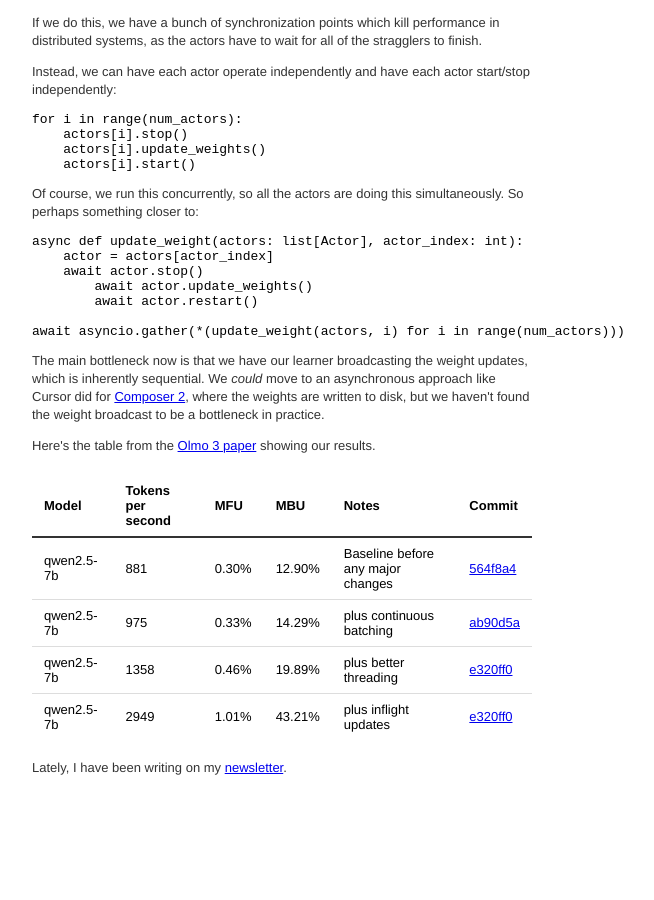
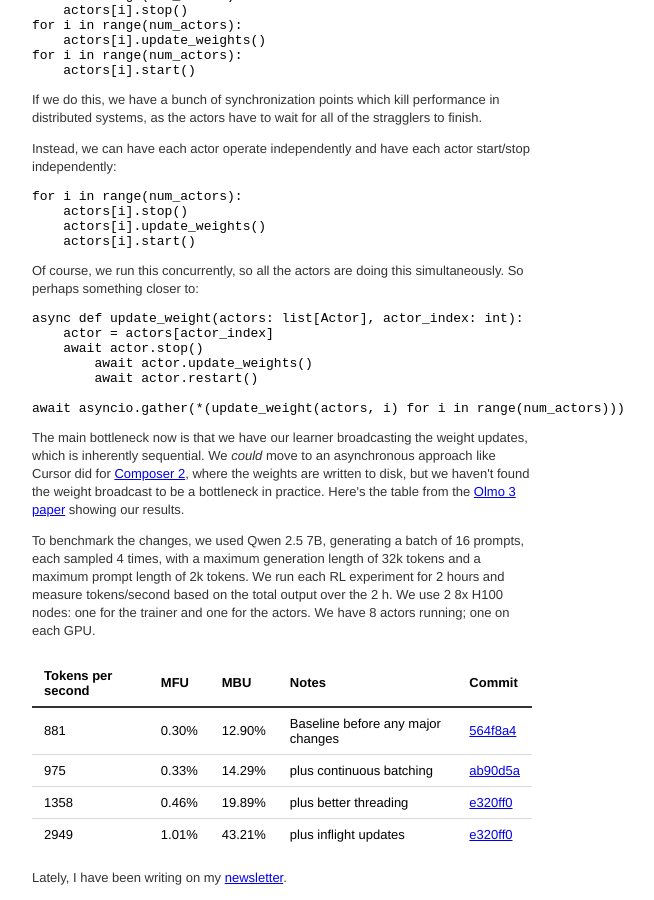
Before and after one commit to finbarrtimbers/finbarrtimbers.github.io, a Jekyll site: the page built from _posts/2026-04-03-making-rl-fast.md, in a window 1280 px wide and 900 px high, scrolled down 2380 px. Shown: the whole window, without its empty margins (196-850 px from the left). Built offline with Jekyll 4.4.1, drawn with Linux system fonts in a browser that asks for light colours; before the commit the page ends 3170 px from its top, so only the background shows below that.

Commit message:
updated article

````diff
--- a/_posts/2026-04-03-making-rl-fast.md
+++ b/_posts/2026-04-03-making-rl-fast.md
@@ -36,7 +36,7 @@ follow the naive approach, you'll waste `(max_sequence_length - mean_sequence_le
 your compute. On Olmo 3, we had an average generation length of 14k, and a maximum of 32k, so we would have
 wasted 54\% of our compute with static batching. See the diagram for an illustrated example.
 
-<img src="/static/images/continuous-batching.png" alt="Continuous batching vs static batching" style="width: 66%;">
+<img src="/static/images/continuous-batching.png" alt="Continuous batching vs static batching" style="width: 78%;">
 
 
 Instead, to optimally use your GPUs, you should be streaming examples in and out of your GPUs as previous completions
@@ -125,13 +125,13 @@ async def update_weight(actors: list[Actor], actor_index: int):
 await asyncio.gather(*(update_weight(actors, i) for i in range(num_actors)))
 ```
 
-The main bottleneck now is that we have our learner broadcasting the weight updates, which is inherently sequential. We *could* move to an asynchronous approach like Cursor did for [Composer 2](https://arxiv.org/abs/2603.24477), where the weights are written to disk, but we haven't found the weight broadcast to be a bottleneck in practice.
+The main bottleneck now is that we have our learner broadcasting the weight updates, which is inherently sequential. We *could* move to an asynchronous approach like Cursor did for [Composer 2](https://arxiv.org/abs/2603.24477), where the weights are written to disk, but we haven't found the weight broadcast to be a bottleneck in practice. Here's the table from the [Olmo 3 paper](https://arxiv.org/abs/2512.13961) showing our results.
 
-Here's the table from the [Olmo 3 paper](https://arxiv.org/abs/2512.13961) showing our results.
+To benchmark the changes, we used Qwen 2.5 7B, generating a batch of 16 prompts, each sampled 4 times, with a maximum generation length of 32k tokens and a maximum prompt length of 2k tokens. We run each RL experiment for 2 hours and measure tokens/second based on the total output over the 2 h. We use 2 8x H100 nodes: one for the trainer and one for the actors. We have 8 actors running; one on each GPU.
 
-| Model      | Tokens per second | MFU   | MBU    | Notes                             | Commit                                                                                                        |
-|------------|-------------------|-------|--------|-----------------------------------|---------------------------------------------------------------------------------------------------------------|
-| qwen2.5-7b |               881 | 0.30% | 12.90% | Baseline before any major changes | [564f8a4](https://github.com/allenai/open-instruct/commit/564f8a4dd72b9298de88f8fa7c242dac53141b88) |
-| qwen2.5-7b |               975 | 0.33% | 14.29% | plus continuous batching          | [ab90d5a](https://github.com/allenai/open-instruct/pull/998)  |
-| qwen2.5-7b |              1358 | 0.46% | 19.89% | plus better threading             | [e320ff0](https://github.com/allenai/open-instruct/pull/1054) |
-| qwen2.5-7b |              2949 | 1.01% | 43.21% | plus inflight updates             | [e320ff0](https://github.com/allenai/open-instruct/pull/1054) |
+| Tokens per second | MFU   | MBU    | Notes                             | Commit                                                                                                        |
+|-------------------|-------|--------|-----------------------------------|---------------------------------------------------------------------------------------------------------------|
+|               881 | 0.30% | 12.90% | Baseline before any major changes | [564f8a4](https://github.com/allenai/open-instruct/commit/564f8a4dd72b9298de88f8fa7c242dac53141b88) |
+|               975 | 0.33% | 14.29% | plus continuous batching          | [ab90d5a](https://github.com/allenai/open-instruct/pull/998)  |
+|              1358 | 0.46% | 19.89% | plus better threading             | [e320ff0](https://github.com/allenai/open-instruct/pull/1054) |
+|              2949 | 1.01% | 43.21% | plus inflight updates             | [e320ff0](https://github.com/allenai/open-instruct/pull/1054) |
````
Also changed, not shown: 2 other files.
